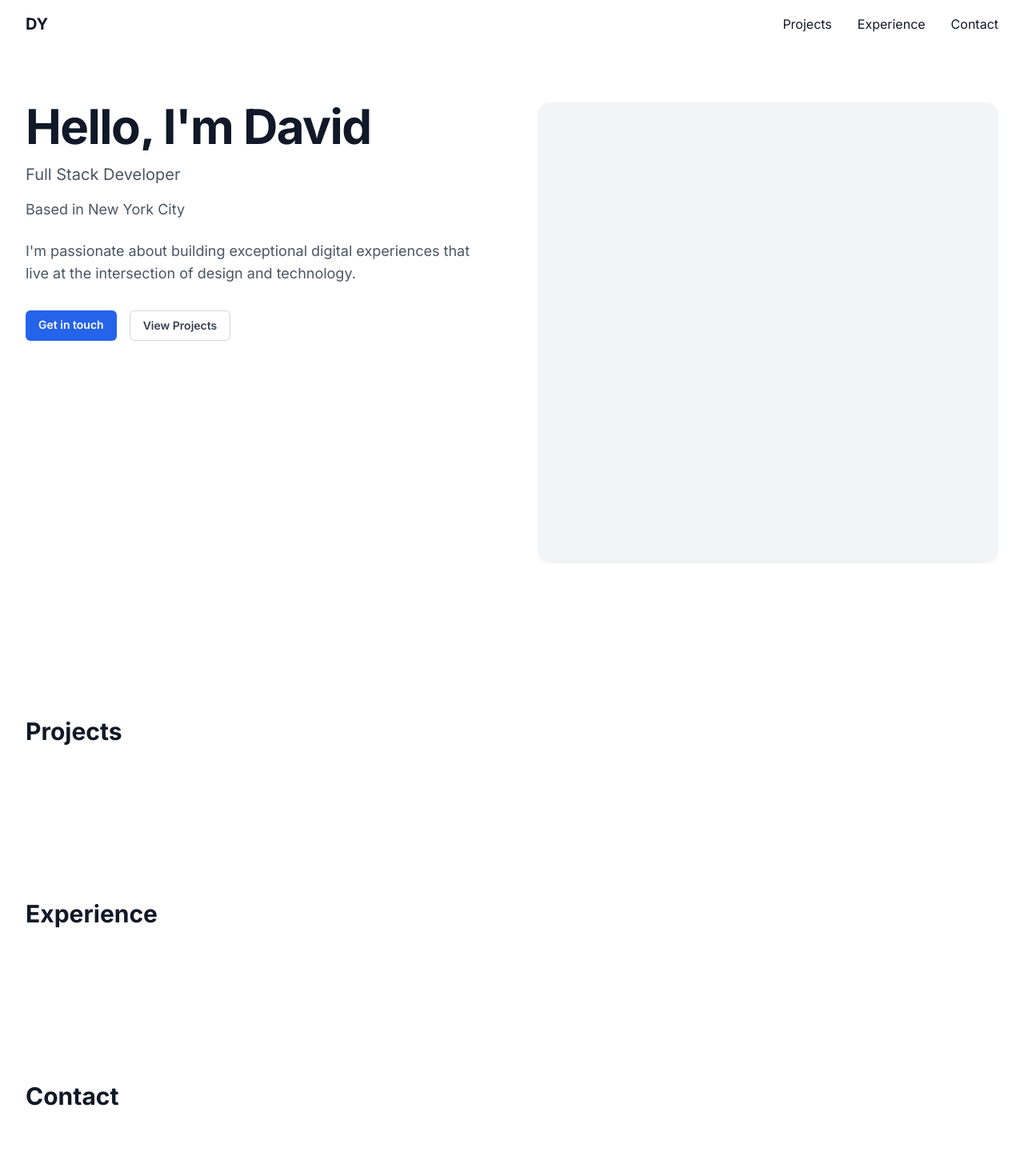
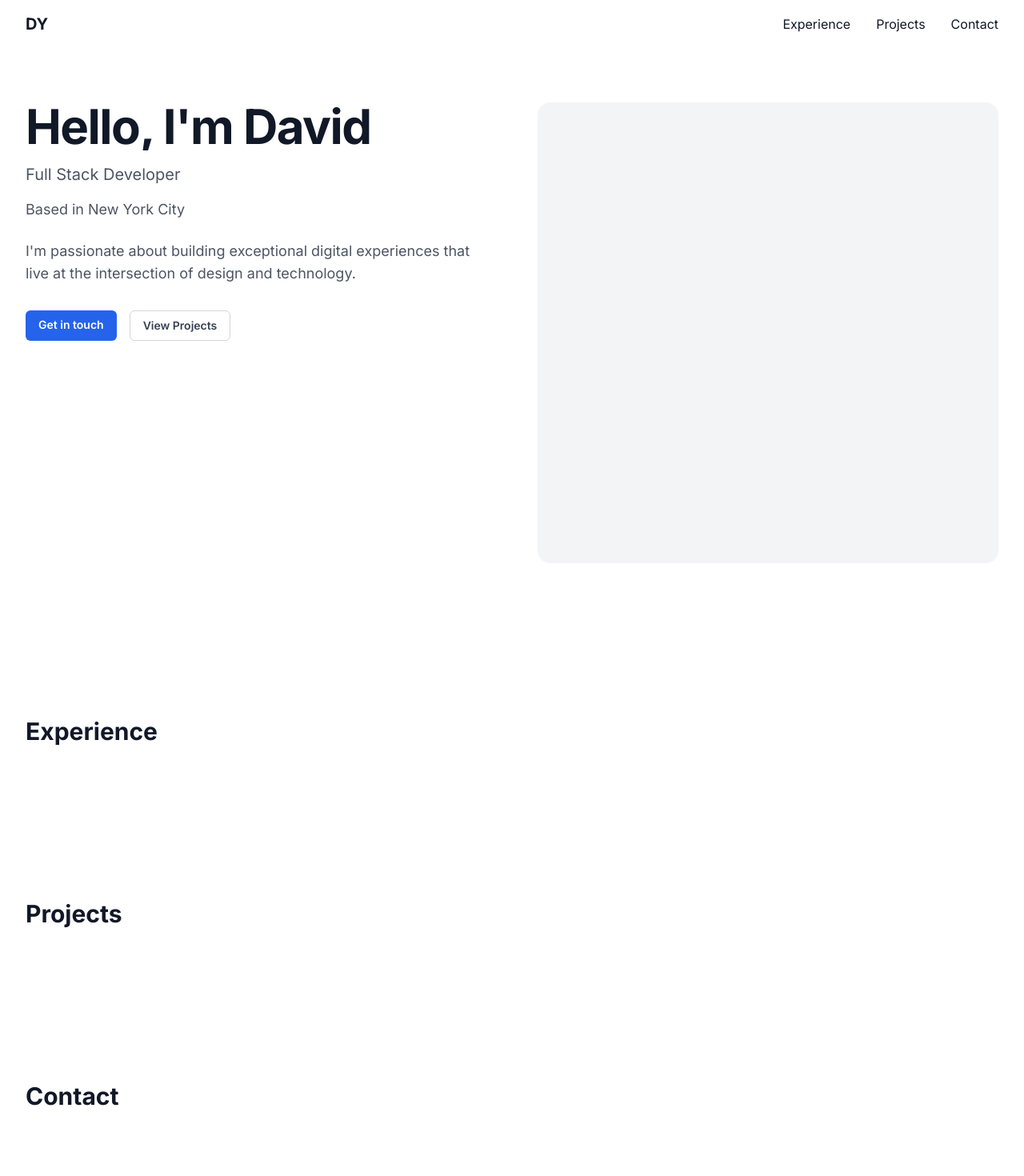
Before and after one commit to DavidYu75/thedavidyu, a Next.js app: page / in a window 1280 px wide. Shown: the top 1470 px of the page at 80% size. Built offline with nearby package versions, Linux system fonts and the light colour scheme.

Commit message:
reorder experience and projects

```diff
--- a/src/app/page.tsx
+++ b/src/app/page.tsx
@@ -10,8 +10,8 @@ export default function Home() {
     <main>
       <NavBar />
       <Hero />
+      <Experience />
       <Projects />
-      <Experience />
       <Contact />
       <Footer />
     </main>
--- a/src/components/layout/NavBar.tsx
+++ b/src/components/layout/NavBar.tsx
@@ -29,11 +29,11 @@ export function NavBar() {
           DY
         </Link>
         <div className="hidden space-x-8 sm:flex">
+          <Link href="#experience" className="hover:text-primary-600">
+            Experience
+          </Link>
           <Link href="#projects" className="hover:text-primary-600">
             Projects
-          </Link>
-          <Link href="#experience" className="hover:text-primary-600">
-            Experience
           </Link>
           <Link href="#contact" className="hover:text-primary-600">
             Contact
```
